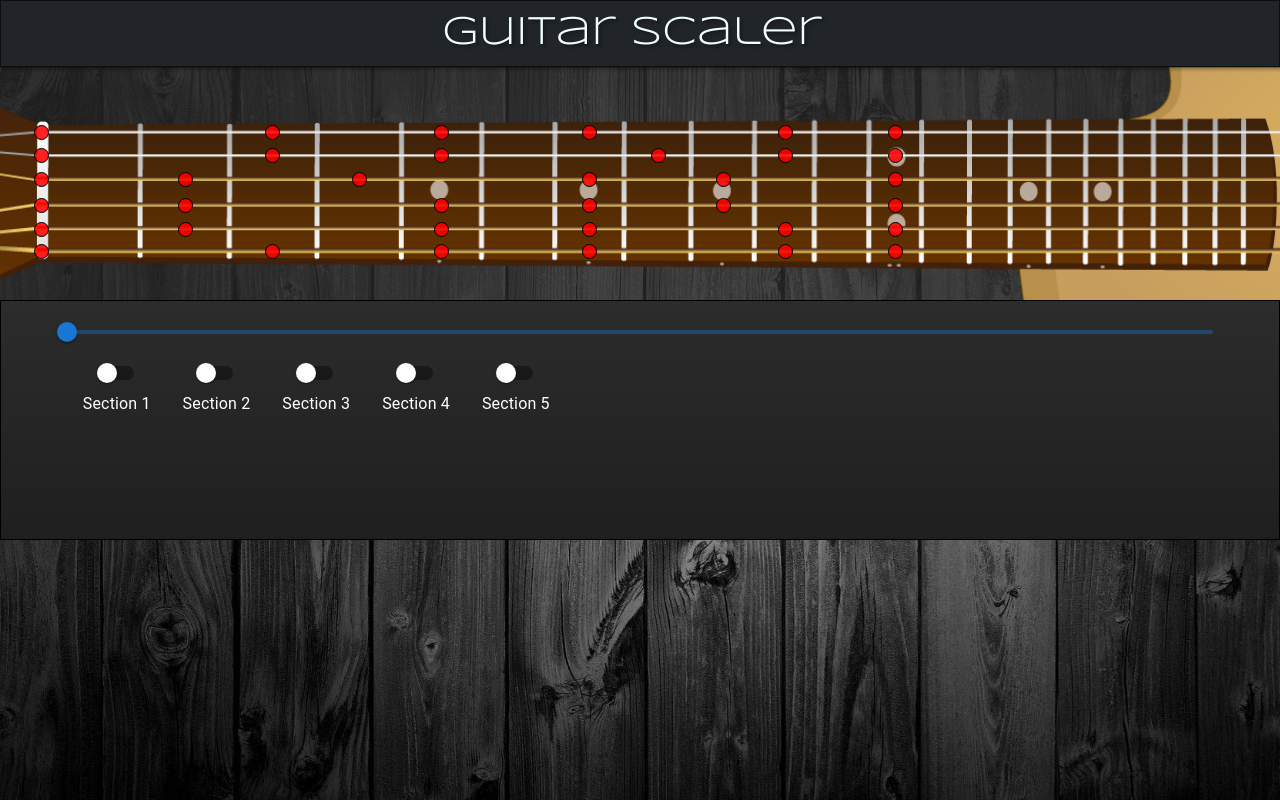
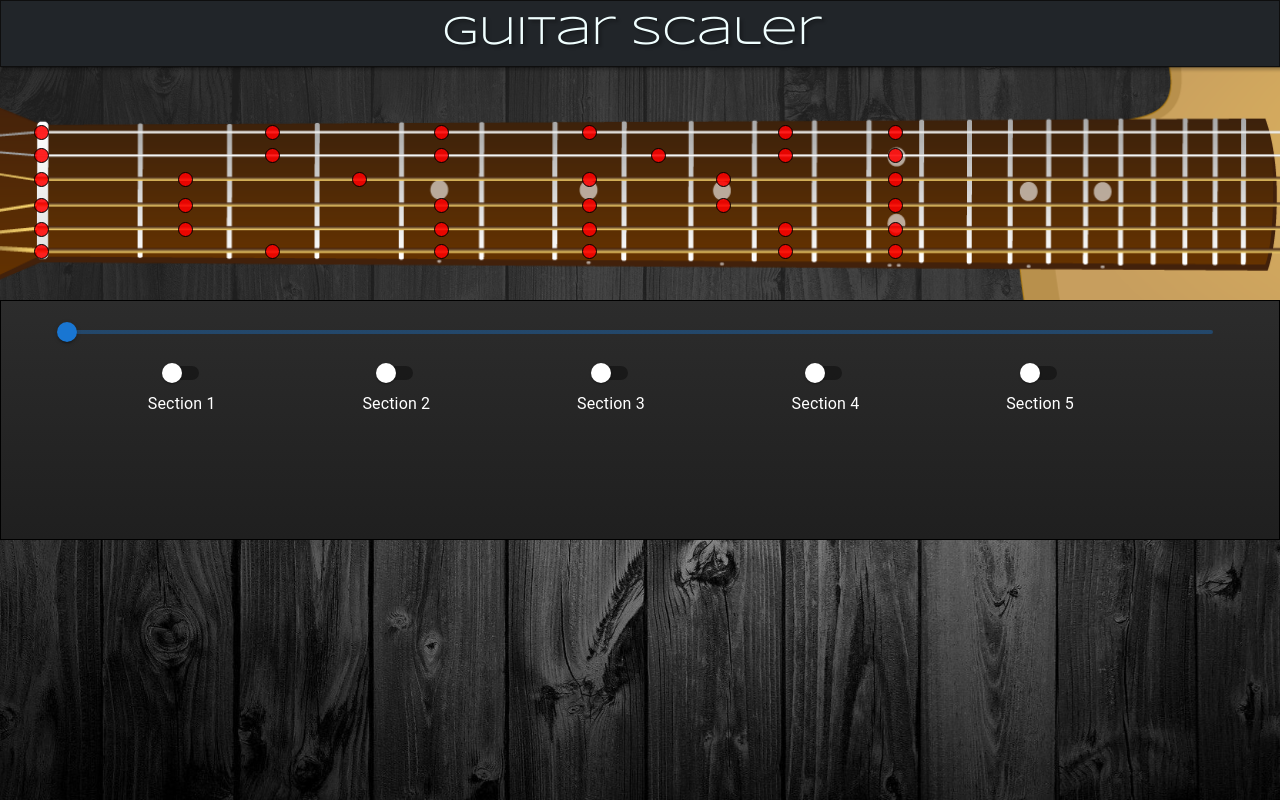
Before and after one commit to mdu830/guitar-scaler, a React (Create React App) app in the folder client/: page /scaler in a window 1280 px wide. Built offline with nearby package versions, Linux system fonts and the light colour scheme.

Commit message:
added some margin to section switches

```diff
--- a/client/src/components/scaler/scalerContainer.js
+++ b/client/src/components/scaler/scalerContainer.js
@@ -64,56 +64,51 @@ export default function GuitarScaler() {
                     />
                 </Box>
 
-                <Box sx={{ width: 'auto', paddingLeft: '4%', paddingRight: '4%' }}>
+                <Box >
 
-                    <FormControlLabel label="Section 1" labelPlacement="bottom"
+                    <FormControlLabel
+                        sx={{ marginLeft: '10.5%' }}
+                        label="Section 1"
+                        labelPlacement="bottom"
                         control={
-                            <Switch
-                                id='one'
-                                value={1}
-                                checked={checked.one}
-                                onChange={handleSection}
-                            />}
+                            <Switch id='one' value={1} checked={checked.one} onChange={handleSection} />
+                        }
                     />
 
-                    <FormControlLabel label="Section 2" labelPlacement="bottom"
+                    <FormControlLabel
+                        sx={{ marginLeft: '10.5%' }}
+                        label="Section 2"
+                        labelPlacement="bottom"
                         control={
-                            <Switch
-                                id='two'
-                                value={2}
-                                checked={checked.two}
-                                onChange={handleSection}
-                            />}
+                            <Switch id='two' value={2} checked={checked.two} onChange={handleSection} />
+                        }
                     />
 
-                    <FormControlLabel label="Section 3" labelPlacement="bottom"
+                    <FormControlLabel
+                        sx={{ marginLeft: '10.5%' }}
+                        label="Section 3"
+                        labelPlacement="bottom"
                         control={
-                            <Switch
-                                id='three'
-                                value={3}
-                                checked={checked.three}
-                                onChange={handleSection}
-                            />}
+                            <Switch id='three' value={3} checked={checked.three} onChange={handleSection} />
+                        }
                     />
 
-                    <FormControlLabel label="Section 4" labelPlacement="bottom"
+                    <FormControlLabel
+                        sx={{ marginLeft: '10.5%' }}
+                        label="Section 4"
+                        labelPlacement="bottom"
                         control={
-                            <Switch
-                                id='four'
-                                value={4}
-                                checked={checked.four}
-                                onChange={handleSection}
-                            />}
+                            <Switch id='four' value={4} checked={checked.four} onChange={handleSection} />
+                        }
                     />
 
-                    <FormControlLabel label="Section 5" labelPlacement="bottom"
+                    <FormControlLabel
+                        sx={{ marginLeft: '10.5%' }}
+                        label="Section 5"
+                        labelPlacement="bottom"
                         control={
-                            <Switch
-                                id='five'
-                                value={5}
-                                checked={checked.five}
-                                onChange={handleSection}
-                            />}
+                            <Switch id='five' value={5} checked={checked.five} onChange={handleSection} />
+                        }
                     />
                 </Box>
             </div>
--- a/client/src/components/scaler/style.css
+++ b/client/src/components/scaler/style.css
@@ -34,9 +34,3 @@
     padding: 1em;
     background: linear-gradient(0deg, #1f1f1f 0%, #2c2c2c 100%)
 }
-
-.switch {
-    margin-left: 11%;
-    margin-right: auto;
-
-}
```
